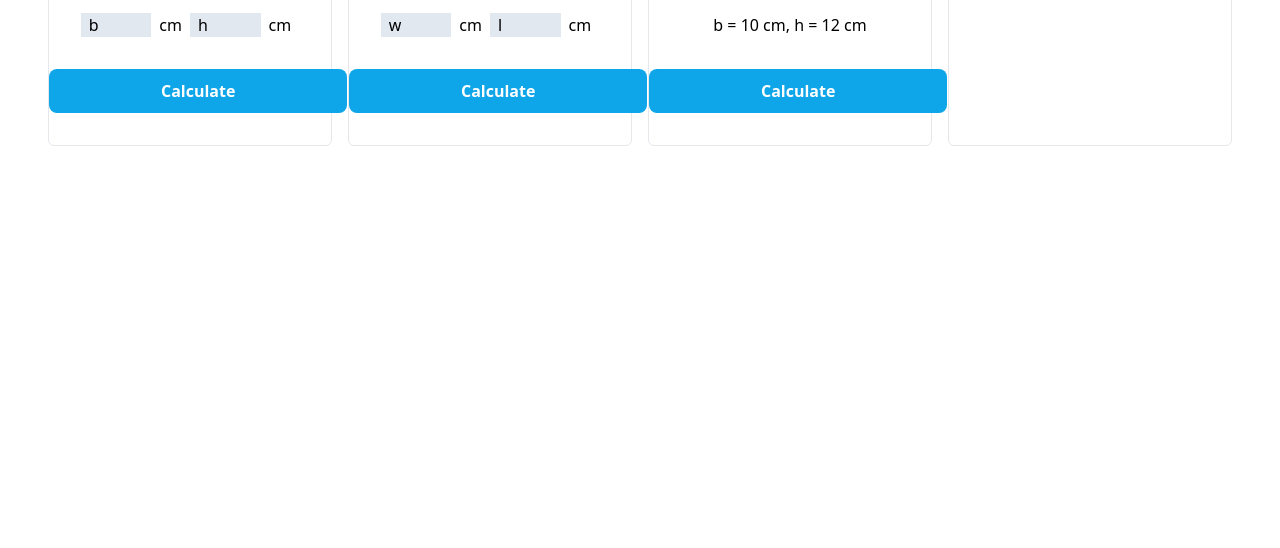
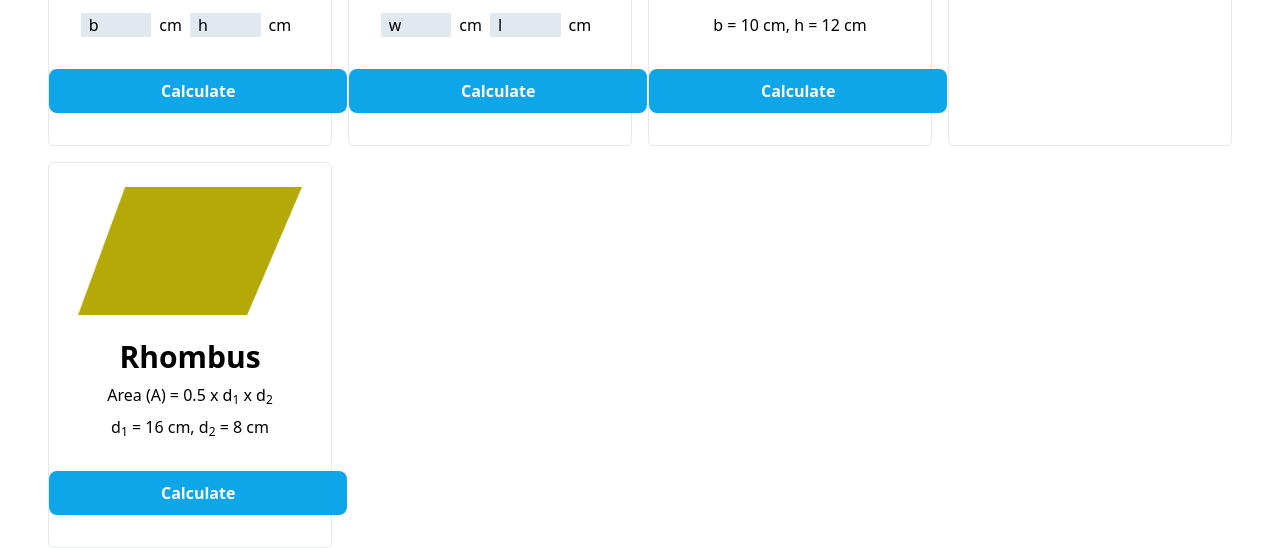
Before and after one commit to imnahmed17/Interactive-Geometry-Genius, a plain HTML site: page index.html in a window 1280 px wide. Shown: the part 448-996 px from the top of the page. Before the commit the page ends 800 px from the top, so only its background shows below. Drawn offline with nearby package versions, Linux system fonts and the light colour scheme.

Commit message:
Rhombus added

```diff
--- a/index.html
+++ b/index.html
@@ -72,6 +72,18 @@
                     <h4 class="text-center text-xl font-bold"><u>Area Calculation</u></h4>
                 </div>
             </div>
+            <!-- Rhombus -->
+            <div class="border rounded-md">
+                <div class="my-6">
+                    <img class="mx-auto text-center w-56 h-32" src="images/rhombus.png" alt="">
+                </div>
+                <div class="text-center">
+                    <h3 class="text-3xl font-bold mb-2">Rhombus</h3>
+                    <p class="mb-2">Area (A) = 0.5 x d<sub>1</sub> x d<sub>2</sub></p>
+                    <p class="mb-8">d<sub>1</sub> = 16 cm, d<sub>2</sub> = 8 cm</p>
+                    <button class="bg-sky-500 px-28 py-2.5 mb-8 text-white rounded-lg font-bold">Calculate</button>
+                </div>
+            </div>
         </div>
     </main>
 </body>
```
